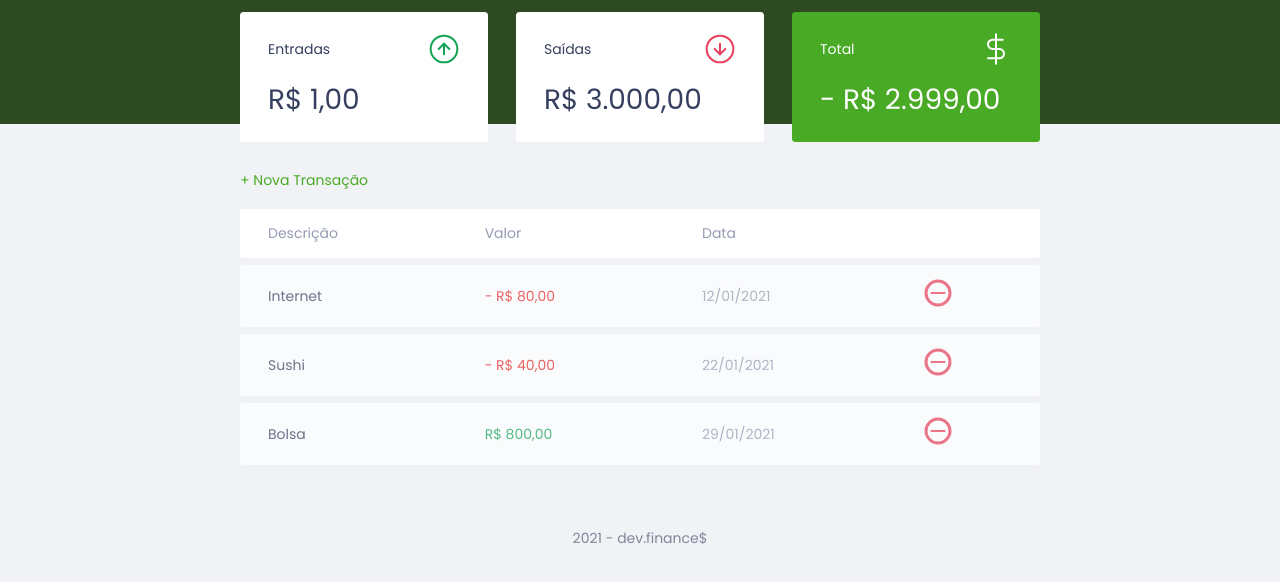
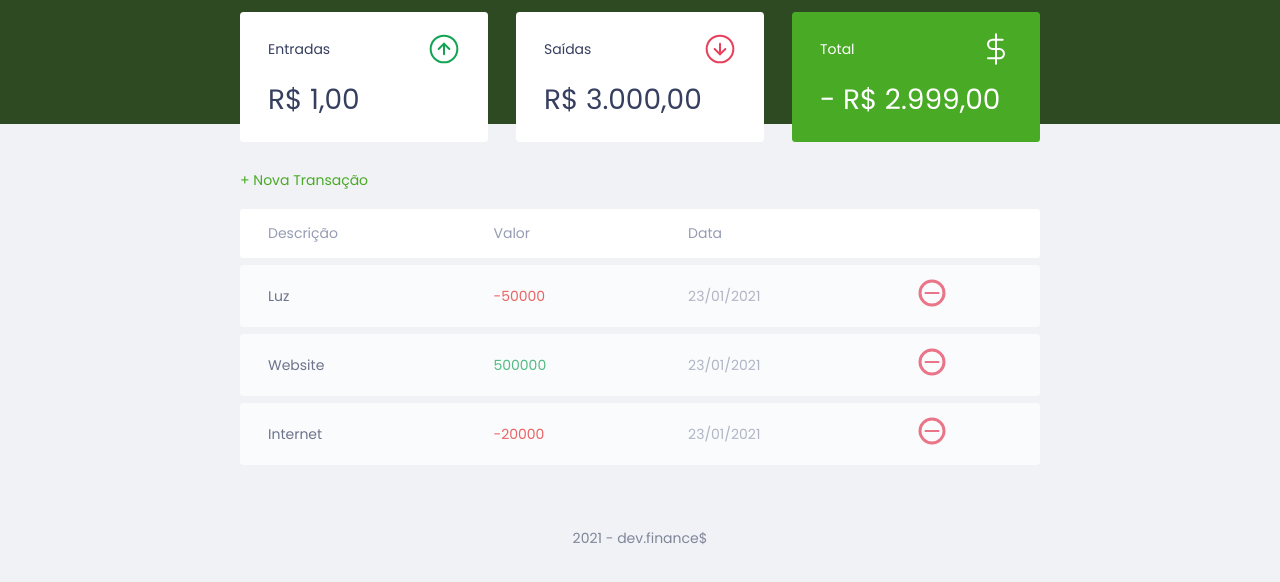
Before and after one commit to Rafaellarsa/maratona-discover, a plain HTML site: page index.html in a window 1280 px wide. Shown: the part 74-656 px from the top of the page. Drawn offline with Linux system fonts and the light colour scheme.

Commit message:
initial javascript

```diff
--- a/index.html
+++ b/index.html
@@ -60,26 +60,7 @@
                         <th></th>
                     </tr>
                 </thead>
-                <tbody>
-                    <tr>
-                        <td class="description">Internet</td>
-                        <td class="expense">- R$ 80,00</td>
-                        <td class="date">12/01/2021</td>
-                        <td><img src="./assets/minus.svg" alt="Remover transação"></td>
-                    </tr>
-                    <tr>
-                        <td class="description">Sushi</td>
-                        <td class="expense">- R$ 40,00</td>
-                        <td class="date">22/01/2021</td>
-                        <td><img src="./assets/minus.svg" alt="Remover transação"></td>
-                    </tr>
-                    <tr>
-                        <td class="description">Bolsa</td>
-                        <td class="income">R$ 800,00</td>
-                        <td class="date">29/01/2021</td>
-                        <td><img src="./assets/minus.svg" alt="Remover transação"></td>
-                    </tr>
-                </tbody>
+                <tbody></tbody>
             </table>
         </section>
     </main>
@@ -118,16 +99,7 @@
         <p>2021 - dev.finance$</p>
     </footer>
 
-    <script>
-        const Modal = {
-            open() {
-                document.querySelector('.modal-overlay').classList.add('active');
-            },
-            close() {
-                document.querySelector('.modal-overlay').classList.remove('active');
-            }
-        }
-    </script>
+    <script src="./script.js"></script>
 </body>
 
 </html>
--- /dev/null
+++ b/script.js
@@ -0,0 +1,72 @@
+const Modal = {
+  open() {
+    document.querySelector(".modal-overlay").classList.add("active");
+  },
+  close() {
+    document.querySelector(".modal-overlay").classList.remove("active");
+  }
+};
+
+const transactions = [
+  {
+    id: 1,
+    description: "Luz",
+    amount: -50000,
+    date: "23/01/2021"
+  },
+  {
+    id: 2,
+    description: "Website",
+    amount: 500000,
+    date: "23/01/2021"
+  },
+  {
+    id: 3,
+    description: "Internet",
+    amount: -20000,
+    date: "23/01/2021"
+  }
+];
+
+const DOM = {
+  transactionContainer: document.querySelector("#transactions-table tbody"),
+
+  addTransaction(transaction, index) {
+    const tr = document.createElement("tr");
+    tr.innerHTML = DOM.transactionInnerHTML(transaction);
+    DOM.transactionContainer.appendChild(tr);
+  },
+
+  transactionInnerHTML(transaction) {
+    const amountClass = transaction.amount > 0 ? "income" : "expense";
+
+    const amount = Utils.formatCurrency(transaction.amount);
+
+    const html = `
+            <td class="description">${transaction.description}</td>
+             <td class="${amountClass}">${transaction.amount}</td>
+            <td class="date">${transaction.date}</td>
+            <td><img src="./assets/minus.svg" alt="Remover transação"></td>
+        `;
+
+    return html;
+  }
+};
+
+const Utils = {
+  formatCurrency(value) {
+    const minusSignal = Number(value) < 0 ? "-" : "";
+
+    value = String(value).replace(",", ".");
+
+    console.log(minusSignal);
+  }
+};
+
+const Balance = {
+  incomes() {},
+  expenses() {},
+  total() {}
+};
+
+transactions.forEach(transaction => DOM.addTransaction(transaction));
```
